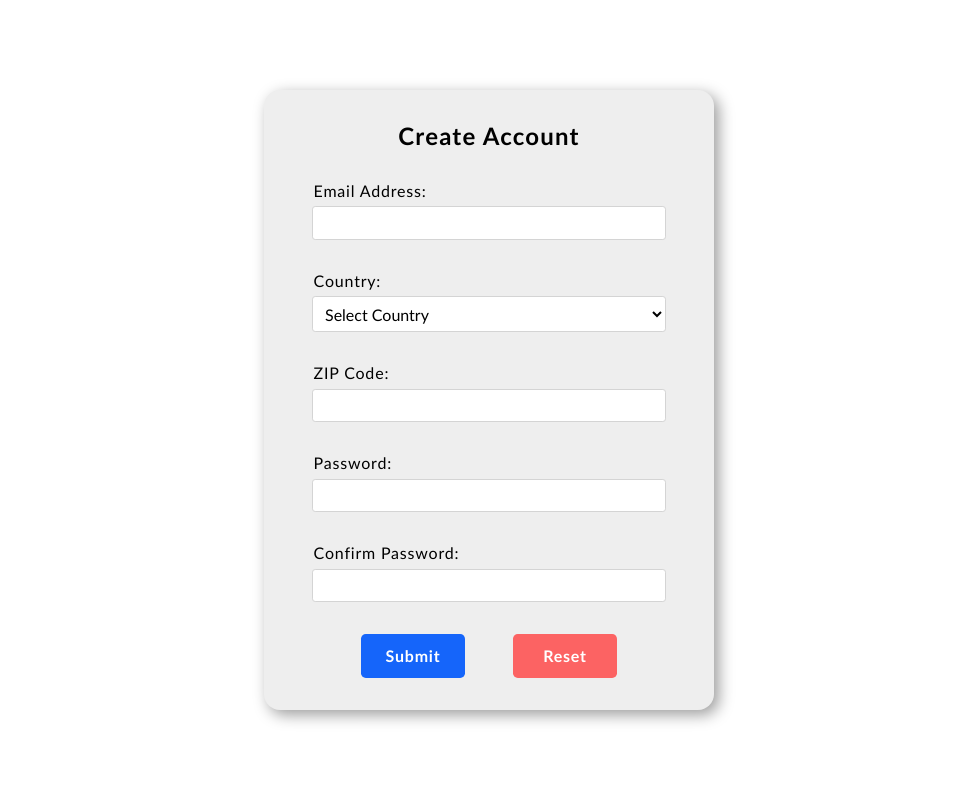
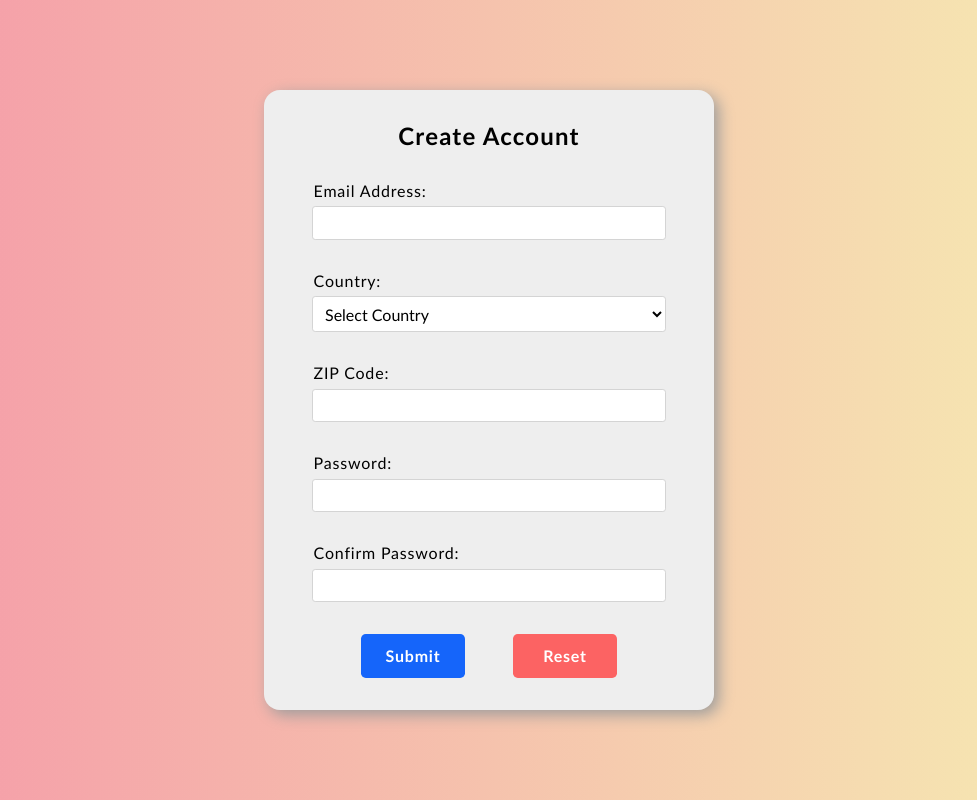
Before and after one commit to ArcaneIRE/odin-form-validation, a website: page src/index.html in a window 1280 px wide. Shown: the whole page, without its empty margins (151-1128 px from the left). Drawn offline with Linux system fonts and the light colour scheme.

Commit message:
Add background

```diff
--- a/src/index.css
+++ b/src/index.css
@@ -7,6 +7,7 @@ body {
   margin: 0;
   height: 100vh;
   font-family: "Gill Sans", "Gill Sans MT", Calibri, "Trebuchet MS", sans-serif;
+  background: linear-gradient(90deg, #f598a8, #f6edb2);
 }
 
 h1 {
```
